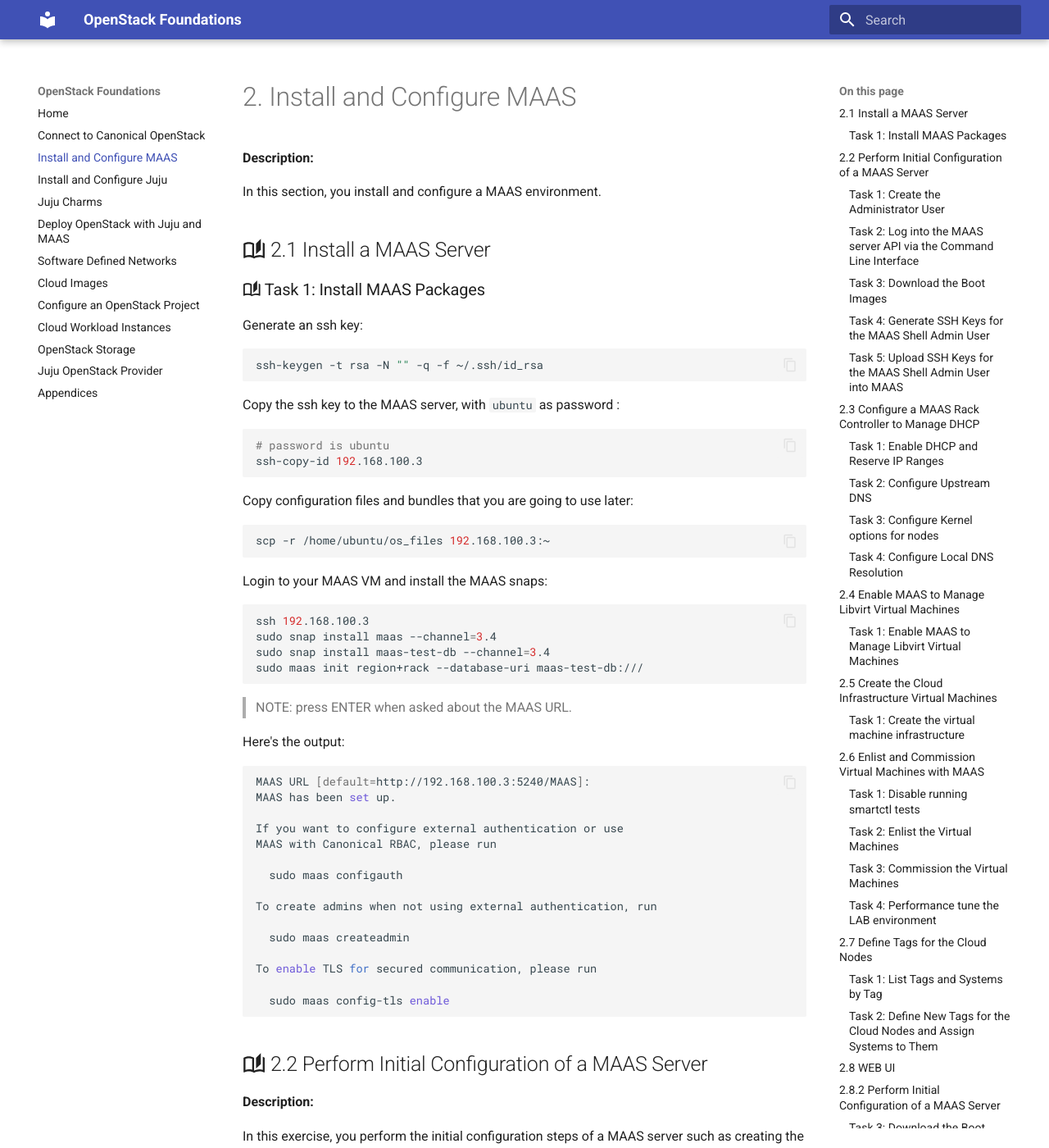
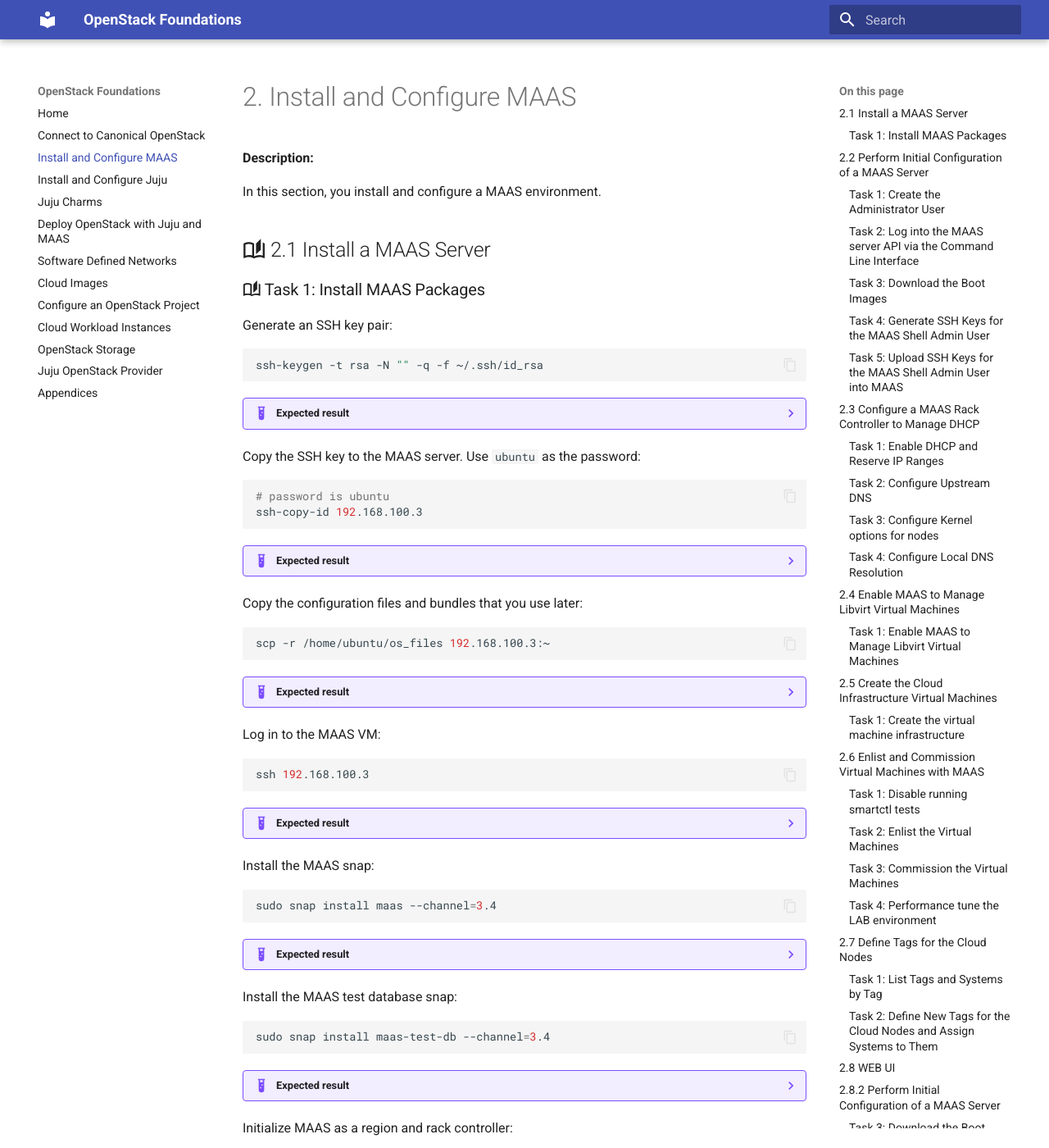
Before and after one commit to radumoisan/canonical-openstack-foundations, an MkDocs documentation site: the page built from docs/install-and-configure-maas.md, in a window 1280 px wide and 1400 px high. Shown: the whole window at 82% size. Built offline with MkDocs 1.6.1 and Material for MkDocs 9.7.7, drawn with Linux system fonts in a browser that asks for light colours; some of the changed text lies outside the part shown.

Commit message:
Format Chapter 2 command blocks

````diff
--- a/docs/install-and-configure-maas.md
+++ b/docs/install-and-configure-maas.md
@@ -11,56 +11,87 @@
 
 ### :material-book-open-page-variant-outline: Task 1: Install MAAS Packages
 
-Generate an ssh key:
+Generate an SSH key pair:
 
 ```bash
 ssh-keygen -t rsa -N "" -q -f ~/.ssh/id_rsa
 ```
 
-Copy the ssh key to the MAAS server, with `ubuntu` as password :
+??? example "Expected result"
+    Pending live validation.
+
+Copy the SSH key to the MAAS server. Use `ubuntu` as the password:
 
 ```bash
 # password is ubuntu
 ssh-copy-id 192.168.100.3
 ```
 
-Copy configuration files and bundles that you are  going to use later:
+??? example "Expected result"
+    Pending live validation.
+
+Copy the configuration files and bundles that you use later:
 
 ```bash
 scp -r /home/ubuntu/os_files 192.168.100.3:~
 ```
 
+??? example "Expected result"
+    Pending live validation.
 
-Login to your MAAS VM and install the MAAS snaps:
+
+Log in to the MAAS VM:
 
 ```bash
 ssh 192.168.100.3
+```
+
+??? example "Expected result"
+    Pending live validation.
+
+Install the MAAS snap:
+
+```bash
 sudo snap install maas --channel=3.4
+```
+
+??? example "Expected result"
+    Pending live validation.
+
+Install the MAAS test database snap:
+
+```bash
 sudo snap install maas-test-db --channel=3.4
+```
+
+??? example "Expected result"
+    Pending live validation.
+
+Initialize MAAS as a region and rack controller:
+
+```bash
 sudo maas init region+rack --database-uri maas-test-db:///
 ```
 
-> NOTE: press ENTER when asked about the MAAS URL.
+??? example "Expected result"
+    MAAS URL [default=http://192.168.100.3:5240/MAAS]:
+    MAAS has been set up.
 
-Here's the output:
+    If you want to configure external authentication or use
+    MAAS with Canonical RBAC, please run
 
-```bash
-MAAS URL [default=http://192.168.100.3:5240/MAAS]:
-MAAS has been set up.
+      sudo maas configauth
 
-If you want to configure external authentication or use
-MAAS with Canonical RBAC, please run
+    To create admins when not using external authentication, run
 
-  sudo maas configauth
+      sudo maas createadmin
 
-To create admins when not using external authentication, run
+    To enable TLS for secured communication, please run
 
-  sudo maas createadmin
+      sudo maas config-tls enable
 
-To enable TLS for secured communication, please run
-
-  sudo maas config-tls enable
-```
+!!! note
+    Press `Enter` when asked about the MAAS URL.
 
 
 ## :material-book-open-page-variant-outline: 2.2 Perform Initial Configuration of a MAAS Server
@@ -80,6 +111,9 @@
 sudo maas createadmin --username=admin --password=ubuntu --email=admin@example.com
 ```
 
+??? example "Expected result"
+    Pending live validation.
+
 
 ### :material-book-open-page-variant-outline: Task 2: Log into the MAAS server API via the Command Line Interface
 
@@ -91,17 +125,26 @@
 sudo maas apikey --username=admin > ~/maas-apikey
 ```
 
+??? example "Expected result"
+    Pending live validation.
+
 Enter the following command to log into MAAS and create a profile:
 
 ```bash
 maas login myprofile http://192.168.100.3:5240/MAAS - < ~/maas-apikey
 ```
 
+??? example "Expected result"
+    Pending live validation.
+
 Verify that you are logged into the MAAS with the profile name of `myprofile`
 
 ```bash
 maas list
 ```
+
+??? example "Expected result"
+    Pending live validation.
 
 
 ### :material-book-open-page-variant-outline: Task 3: Download the Boot Images
@@ -113,9 +156,17 @@
   subarches="*" labels="*"
 ```
 
+??? example "Expected result"
+    Pending live validation.
+
+Start the boot resource import:
+
 ```bash
 maas myprofile boot-resources import
 ```
+
+??? example "Expected result"
+    Pending live validation.
 
 
 ### :material-book-open-page-variant-outline: Task 4: Generate SSH Keys for the MAAS Shell Admin User
@@ -127,6 +178,9 @@
 ssh-keygen -t rsa -N "" -q -f ~/.ssh/id_rsa
 ```
 
+??? example "Expected result"
+    Pending live validation.
+
 
 ### :material-book-open-page-variant-outline: Task 5: Upload SSH Keys for the MAAS Shell Admin User into MAAS
 
@@ -137,6 +191,9 @@
 ```bash
 maas myprofile sshkeys create key="`cat ~/.ssh/id_rsa.pub`"
 ```
+
+??? example "Expected result"
+    Pending live validation.
 
 
 ## :material-book-open-page-variant-outline: 2.3 Configure a MAAS Rack Controller to Manage DHCP
@@ -163,17 +220,26 @@
 FABRIC_ID=`maas myprofile fabrics read | jq ".[0].id"`
 ```
 
+??? example "Expected result"
+    Pending live validation.
+
 Retrieve the VLAN ID of the first VLAN associated with the fabric ID:
 
 ```bash
 VLAN_ID=`maas myprofile vlans read $FABRIC_ID | jq ".[0].vid"`
 ```
 
+??? example "Expected result"
+    Pending live validation.
+
 Retrieve the system ID for the primary rack controller:
 
 ```bash
 RACK_ID=`maas myprofile rack-controllers read | jq -r ".[0].system_id"`
 ```
+
+??? example "Expected result"
+    Pending live validation.
 
 Add the Dynamic IP address range that will be used by MAAS for enlistment and commissioning and enable DHCP:
 
@@ -182,12 +248,18 @@
   start_ip=192.168.100.200 end_ip=192.168.100.254
 ```
 
+??? example "Expected result"
+    Pending live validation.
+
 Enable DHCP:
 
 ```bash
 maas myprofile vlan update $FABRIC_ID $VLAN_ID \
   primary_rack=$RACK_ID dhcp_on=true mtu=1400
 ```
+
+??? example "Expected result"
+    Pending live validation.
 
 Add the static IP address range:
 
@@ -196,12 +268,18 @@
   start_ip=192.168.100.1 end_ip=192.168.100.9
 ```
 
+??? example "Expected result"
+    Pending live validation.
+
 Add the IP address range that will be used for Floating Ips:
 
 ```bash
 maas myprofile ipranges create type=reserved \
   start_ip=192.168.100.150 end_ip=192.168.100.199
 ```
+
+??? example "Expected result"
+    Pending live validation.
 
 
 ### :material-book-open-page-variant-outline: Task 2: Configure Upstream DNS
@@ -215,6 +293,9 @@
 maas myprofile maas set-config name=upstream_dns value="8.8.8.8"
 ```
 
+??? example "Expected result"
+    Pending live validation.
+
 ### :material-book-open-page-variant-outline: Task 3: Configure Kernel options for nodes
 
 Configuring the kernel options that will be supplied to nodes can be accomplished
@@ -226,50 +307,64 @@
 maas myprofile maas set-config name=kernel_opts value="net.ifnames=0"
 ```
 
+??? example "Expected result"
+    Pending live validation.
+
 
 ### :material-book-open-page-variant-outline: Task 4: Configure Local DNS Resolution
 
 In the terminal of the MAAS server, while logged in as the `ubuntu`, set the DNS and search domain to point to the MAAS server.
 
+Back up the cloud-init netplan file:
+
 ```bash
 sudo cp /etc/netplan/50-cloud-init.yaml /etc/netplan/00-installer-config.yaml
 ```
+
+??? example "Expected result"
+    Pending live validation.
 
 Adjust the contents of the file to match this, be careful to double check the name of your network interface, it may vary:
 
 ```bash
 sudo cat /etc/netplan/00-installer-config.yaml
-
-# output
-network:
-    ethernets:
-        enp1s0:
-            addresses:
-            - 192.168.100.3/24
-            nameservers:
-                addresses:
-                - 192.168.100.3
-                - 8.8.8.8
-                search:
-                - maas
-            renderer: networkd
-            routes:
-            -   to: default
-                via: 192.168.100.1
-    version: 2
 ```
 
-Apply the changes:
+??? example "Expected result"
+    network:
+        ethernets:
+            enp1s0:
+                addresses:
+                - 192.168.100.3/24
+                nameservers:
+                    addresses:
+                    - 192.168.100.3
+                    - 8.8.8.8
+                    search:
+                    - maas
+                renderer: networkd
+                routes:
+                -   to: default
+                    via: 192.168.100.1
+        version: 2
+
+Apply the netplan changes:
 
 ```bash
 sudo netplan apply
 ```
 
-and validate the DNS has been updated:
+??? example "Expected result"
+    Pending live validation.
+
+Verify the DNS resolver configuration:
 
 ```bash
 resolvectl status
 ```
+
+??? example "Expected result"
+    Pending live validation.
 
 
 ## :material-book-open-page-variant-outline: 2.4 Enable MAAS to Manage Libvirt Virtual Machines
@@ -282,24 +377,47 @@
 
 ### :material-book-open-page-variant-outline: Task 1: Enable MAAS to Manage Libvirt Virtual Machines
 
-Enter the following commands to create a SSH key pair that will be used to authenticate
+Enter the following commands to create an SSH key pair that is used to authenticate
 `MAAS` to `libvirt` running on your host machine:
+
+Create the MAAS root SSH directory:
 
 ```bash
 sudo mkdir -p /var/snap/maas/current/root/.ssh
 ```
 
+??? example "Expected result"
+    Pending live validation.
+
+Generate the MAAS root SSH key pair:
+
 ```bash
 sudo ssh-keygen -t rsa -N "" -q -f /var/snap/maas/current/root/.ssh/id_rsa
 ```
 
+??? example "Expected result"
+    Pending live validation.
+
+Copy the MAAS root public key to the host machine:
+
 ```bash
 sudo ssh-copy-id -i /var/snap/maas/current/root/.ssh/id_rsa ubuntu@192.168.100.1
+```
 
+??? example "Expected result"
+    Pending live validation.
+
+Exit the host machine session:
+
+```bash
 exit
 ```
 
-> NOTE: at the last step, use the password received via email from the instructor
+??? example "Expected result"
+    Pending live validation.
+
+!!! note
+    Use the password received via email from the instructor.
 
 
 
@@ -317,6 +435,9 @@
 ```bash
 sudo bash ~/deploy/create-vms.sh
 ```
+
+??? example "Expected result"
+    Pending live validation.
 
 
 ## :material-book-open-page-variant-outline: 2.6 Enlist and Commission Virtual Machines with MAAS
@@ -342,23 +463,49 @@
 ssh 192.168.100.3
 ```
 
+??? example "Expected result"
+    Pending live validation.
+
 In the terminal of the MAAS server, while logged in as the `ubuntu` user,
 enter the following commands:
+
+Retrieve the `smartctl-validate` script ID:
 
 ```bash
 SCRIPT_ID=`maas myprofile node-scripts read | jq '.[] | select(.name=="smartctl-validate") | .id'`
 ```
 
+??? example "Expected result"
+    Pending live validation.
+
+Retag the script so it runs only for storage nodes:
+
 ```bash
 maas myprofile node-script update $SCRIPT_ID tags=storage
 ```
 
+??? example "Expected result"
+    Pending live validation.
+
 Before adding the chassis, we need to downgrade core22 snap to fix a bug described here: https://bugs.launchpad.net/maas/+bug/2053033
+
+Refresh the `core22` snap to the required revision:
 
 ```bash
 sudo snap refresh core22 --channel=latest/stable --revision=1033
+```
+
+??? example "Expected result"
+    Pending live validation.
+
+Restart the MAAS supervisor:
+
+```bash
 sudo snap restart maas.supervisor
 ```
+
+??? example "Expected result"
+    Pending live validation.
 
 ### :material-book-open-page-variant-outline: Task 2: Enlist the Virtual Machines
 
@@ -372,13 +519,10 @@
   prefix_filter="os-"
 ```
 
-You should see a message similar to:
-
-```console
-Success.
-Machine-readable output follows:
-Asking maas to add machines from chassis qemu+ssh://ubuntu@192.168.100.1/system
-```
+??? example "Expected result"
+    Success.
+    Machine-readable output follows:
+    Asking maas to add machines from chassis qemu+ssh://ubuntu@192.168.100.1/system
 
 ### :material-book-open-page-variant-outline: Task 3: Commission the Virtual Machines
 
@@ -386,10 +530,11 @@
 
 ```bash
 maas myprofile machines accept-all
-# output
-Success.
-Machine-readable output follows...
 ```
+
+??? example "Expected result"
+    Success.
+    Machine-readable output follows...
 
 
 ### :material-book-open-page-variant-outline: Task 4: Performance tune the LAB environment
@@ -403,31 +548,57 @@
 While logged into the MAAS machine as `ubuntu`, execute the following to
 disable adding a swap file and generating excessive IO on the host.
 
+Append the swap override to the curtin userdata sample:
+
 ```bash
 sudo tee -a /var/snap/maas/current/preseeds/curtin_userdata.sample <<EOF
 swap:
   size: 0
 EOF
+```
 
-# Edit the file and add 2 spaces before "size":
+??? example "Expected result"
+    Pending live validation.
+
+Edit the curtin userdata sample and add two spaces before `size`:
+
+```bash
 sudo vim /var/snap/maas/current/preseeds/curtin_userdata.sample
 ```
 
-Configure quick disk erasing, otherwise when redeploying nodes will take longer
+??? example "Expected result"
+    Pending live validation.
+
+Configure quick disk erasing. Otherwise, redeploying nodes takes longer
 than 40 minutes and thus fail with a timeout. This needs to be done prior to
 commissioning of the VMs.
+
+Disable secure erase:
 
 ```bash
 maas myprofile maas set-config name=disk_erase_with_secure_erase value=false
 ```
 
+??? example "Expected result"
+    Pending live validation.
+
+Enable quick erase:
+
 ```bash
 maas myprofile maas set-config name=disk_erase_with_quick_erase value=true
 ```
 
+??? example "Expected result"
+    Pending live validation.
+
+Enable disk erasing on release:
+
 ```bash
 maas myprofile maas set-config name=enable_disk_erasing_on_release value=true
 ```
+
+??? example "Expected result"
+    Pending live validation.
 
 
 ## :material-book-open-page-variant-outline: 2.7 Define Tags for the Cloud Nodes
@@ -450,6 +621,9 @@
 maas myprofile tags read
 ```
 
+??? example "Expected result"
+    Pending live validation.
+
 You should see a list of the existing tags.
 
 Enter the following command to list all of the systems that match the tag `virtual`:
@@ -457,6 +631,9 @@
 ```bash
 maas myprofile tag nodes virtual | grep hostname
 ```
+
+??? example "Expected result"
+    Pending live validation.
 
 You should see the hostname of all of the nodes that match the tag `virtual`.
 
@@ -473,25 +650,44 @@
 maas myprofile tags create name=juju
 ```
 
+??? example "Expected result"
+    Pending live validation.
+
 Enter the following command to list details for the Juju bootstrap node:
 
 ```bash
 maas myprofile machines read hostname=os-juju01
 ```
 
-Enter the following command to associate this system with the juju tag:
+??? example "Expected result"
+    Pending live validation.
+
+Retrieve the system ID for the Juju bootstrap node:
 
 ```bash
 JUJU01_ID=`maas myprofile machines read hostname=os-juju01 | jq -r ".[].system_id"`
+```
 
+??? example "Expected result"
+    Pending live validation.
+
+Associate the system with the `juju` tag:
+
+```bash
 maas myprofile tag update-nodes juju add=$JUJU01_ID
 ```
+
+??? example "Expected result"
+    Pending live validation.
 
 Enter the following command to view the system associated the juju tag:
 
 ```bash
 maas myprofile tag nodes juju | grep hostname
 ```
+
+??? example "Expected result"
+    Pending live validation.
 
 You should see the system you just added the tag to listed.
 
@@ -501,6 +697,9 @@
 ```bash
 maas myprofile tags create name=storage
 ```
+
+??? example "Expected result"
+    Pending live validation.
 
 Run the following command to associate the `storage` tag to the rest of the VMs:
 
@@ -512,16 +711,20 @@
 done
 ```
 
+??? example "Expected result"
+    Pending live validation.
+
 Enter the following command to view the systems associated with the storage tag:
 
 ```bash
 maas myprofile tag nodes storage | grep hostname
-# output
-"hostname": "os-compute01",
-"hostname": "os-compute02",
-"hostname": "os-compute03",
-"hostname": "os-compute04",
 ```
+
+??? example "Expected result"
+    "hostname": "os-compute01",
+    "hostname": "os-compute02",
+    "hostname": "os-compute03",
+    "hostname": "os-compute04",
 
 
 ## :material-book-open-page-variant-outline: 2.8 WEB UI
````
